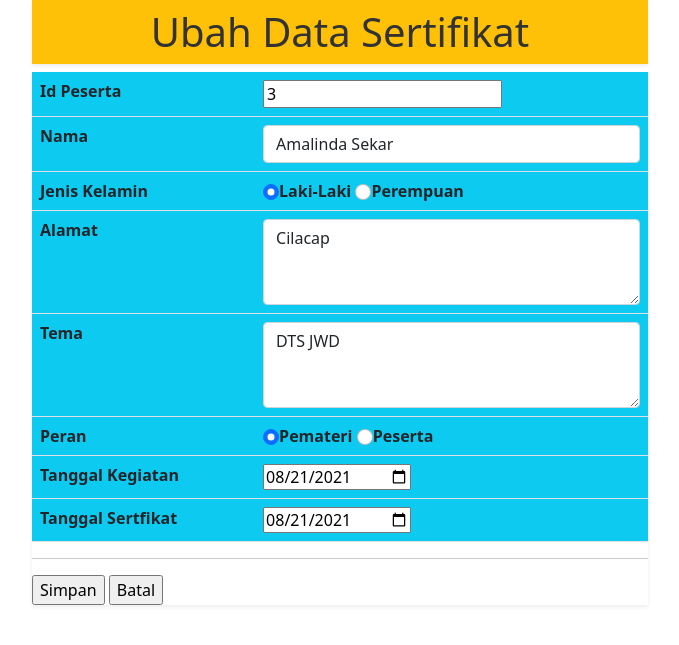
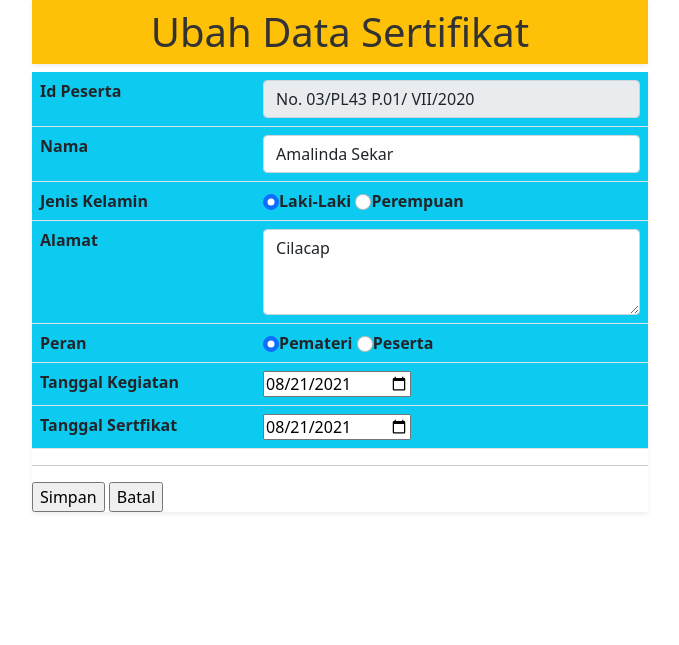
Before and after one commit to amallindask/team1, a PHP site: page /peserta_ubah.php?id=3 in a window 1280 px wide. Shown: the top 645 px of the page, without its empty margins (300-979 px from the left). Run offline with PHP 8.4, Linux system fonts and the light colour scheme; data comes from the database, SQL or seed files in the repository.

Commit message:
Update peserta_ubah.php

```diff
--- a/team1Final/peserta_ubah.php
+++ b/team1Final/peserta_ubah.php
@@ -37,7 +37,7 @@
         <table class="table fw-bold bg-info">
             <tr>
                 <td>Id Peserta</td>
-                <td><input type="hiddden" name="id_peserta" value="<?= $pst['id_peserta']; ?>" readonly></td>
+                <td><input class="form-control" name="id_peserta" value="No. 0<?= $pst['id_peserta']; ?>/PL43 P.01/ VII/2020" readonly></td>
             </tr>
             <tr>
                 <td>Nama</td>
@@ -54,10 +54,7 @@
                 <td>Alamat</td>
                 <td><textarea class="form-control" name="alamat" rows="3"><?= $pst['alamat']; ?></textarea></td>
             </tr>
-            <tr>
-                <td>Tema</td>
-                <td><textarea class="form-control" name="tema" rows="3"><?= $pst['tema']; ?></textarea></td>
-            </tr>
+
             <tr>
                 <td>Peran</td>
                 <td>
```
